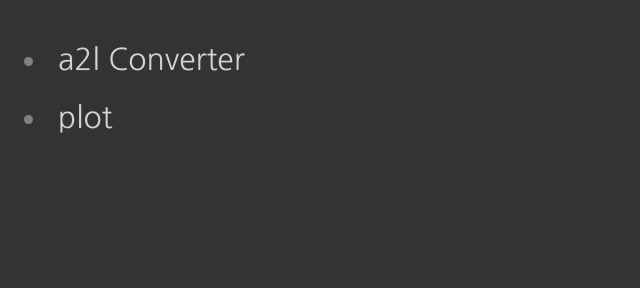
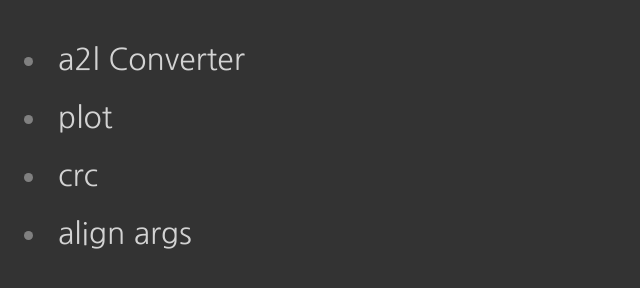
Before and after one commit to yongsooim/tool, a plain HTML site: page index.html in a window 1280 px wide. Shown: the whole page, without its empty margins (0-640 px from the left). Drawn offline with Linux system fonts and the light colour scheme.

Commit message:
add crc and align args

```diff
--- a/index.html
+++ b/index.html
@@ -14,6 +14,9 @@
         <ul>
             <li><a href="./a2lConverter">a2l Converter</a></li>
             <li><a href="./plot">plot</a></li>
+            <li><a href="https://yongsooim.github.io/crc/">crc</a></li>
+            <li><a href="https://yongsooim.github.io/alignargs/">align args</a></li>
+
         </ul>
     </div>
 </body>
```
